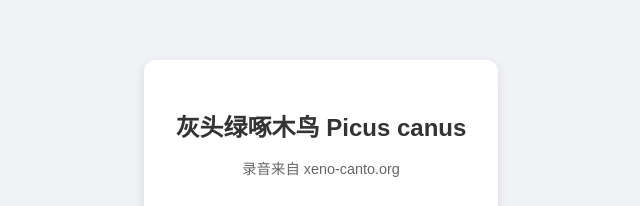
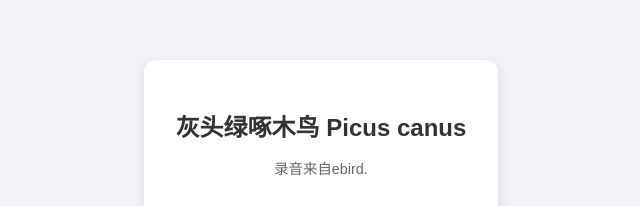
Before and after one commit to BlueGrandala/Hear-birds, a plain HTML site: page index.html in a window 1280 px wide. Shown: the part 197-403 px from the top of the page, 319-959 px from the left. Drawn offline with Linux system fonts and the light colour scheme.

Commit message:
Update index.html

```diff
--- a/index.html
+++ b/index.html
@@ -16,7 +16,7 @@
 <body>
     <div class="player-container">
         <h1>灰头绿啄木鸟 Picus canus</h1>
-        <p>录音来自 xeno-canto.org</p>
+        <p>录音来自ebird.</p>
         <!-- 重点在这里：controls 属性显示播放控件 -->
         <!-- autoplay 属性（如需要）可以让音频自动播放，但很多浏览器会禁止带声音的自动播放 -->
         <audio controls preload="metadata">
@@ -29,4 +29,5 @@
         </p>
     </div>
 </body>
+
 </html>
```
